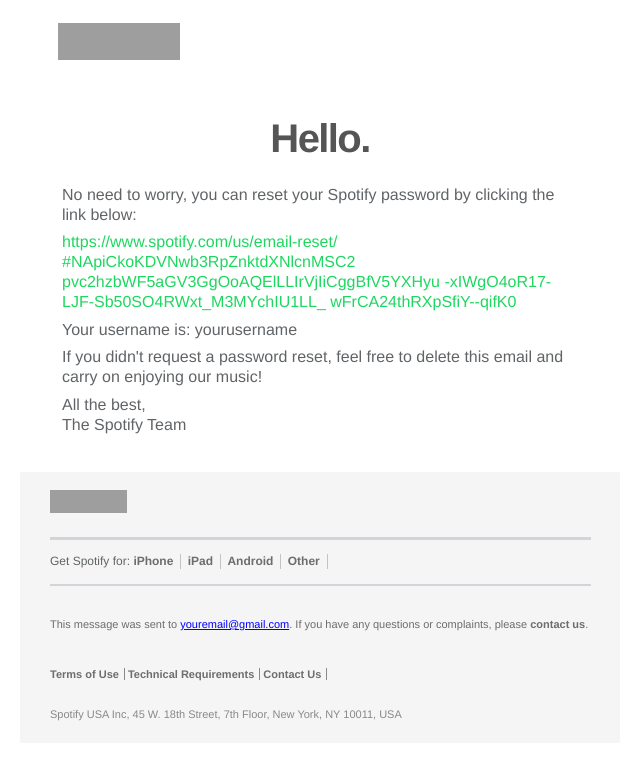
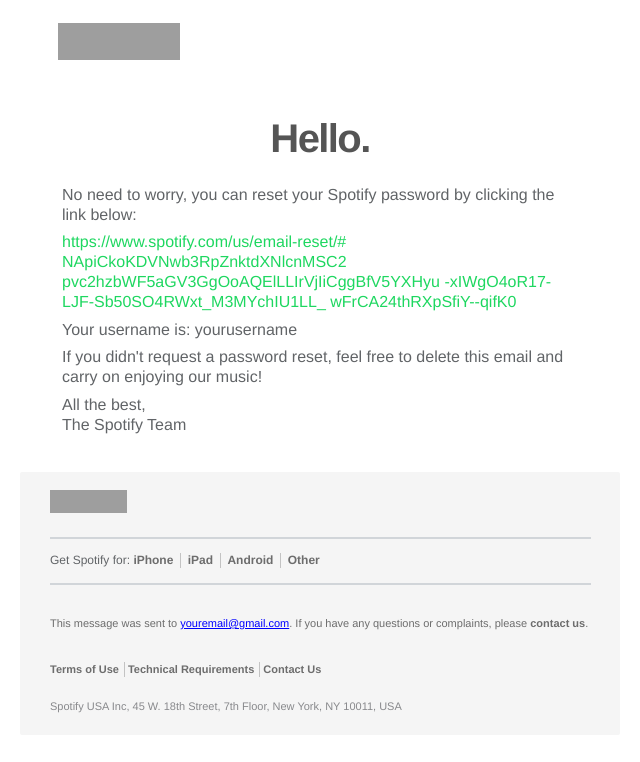
Before and after one commit to jmayheww/spotify-reset-password-template, a plain HTML site: page index.html in a window 1280 px wide. Shown: the whole page, without its empty margins (320-960 px from the left). Drawn offline with Linux system fonts and the light colour scheme; grey boxes are pictures that could not be loaded.

Commit message:
remove transparent columns from contact links

```diff
--- a/index.html
+++ b/index.html
@@ -174,9 +174,9 @@
                                                     <a href="https://www.spotify.com/us/email-reset/#NApiCkoKDVNwb3RpZnktdXNlcnMSC2pvc2hzbWF5aGV3GgOoAQElLLIrVjIiCggBfV5YXHyu-xIWgO4oR17-LJF-Sb50SO4RWxt_M3MYchIU1LL_wFrCA24thRXpSfiY--qifK0"
                                                         style="border:none; margin:0px; padding:0px; text-decoration:none; font-family:Circular,'Helvetica Neue',Helvetica,Arial,sans-serif; font-weight:200; text-align:left; color:rgb(30,215,96); line-height:20px;">
                                                         <span>
-                                                            https://www.spotify.com/us/email-reset/
+                                                            https://www.spotify.com/us/email-reset/#
                                                         </span>
-                                                        <span>#NApiCkoKDVNwb3RpZnktdXNlcnMSC2</span>
+                                                        <span>NApiCkoKDVNwb3RpZnktdXNlcnMSC2</span>
                                                         <span>pvc2hzbWF5aGV3GgOoAQElLLIrVjIiCggBfV5YXHyu</span>
                                                         <span>-xIWgO4oR17-LJF-Sb50SO4RWxt_M3MYchIU1LL_</span>
                                                         wFrCA24thRXpSfiY--qifK0
@@ -210,7 +210,7 @@
                                     </td>
                                 </tr>
                                 <tr>
-                                    <td align="left" valign="middle" style="padding: 0 0 0 0;" width="80%">
+                                    <td align="left" valign="middle" style="padding: 0 0 0 0;" width="100%">
                                         <table cellpadding="0" cellspacing="0" border="0" role="presentation"
                                             width="100%"
                                             style="border:none;margin:0px;padding:0px;border-collapse:collapse;width:100%;height:30px; max-width: 600px;">
@@ -289,8 +289,7 @@
                                 <tr>
                                     <td align="left" valign="middle" style="padding: 0 0 0 0;" width="5%">
                                     <td align="center" valign="middle"
-                                        style="border: 1px solid rgb(209,213,217); padding: 1px 0 0 0 ; height:0px;background-color:rgb(209,213,217);"
-                                        width="90%">
+                                        style="border: 1px solid rgb(209,213,217); padding: 0 0 0 0 ;" width="90%">
                                     </td>
                                     <td align="right" valign="middle" style="padding: 0 0 0 0;" width="5%">
                                 </tr>
@@ -321,7 +320,7 @@
                                             target="_blank"
                                             data-saferedirecturl="https://www.google.com/url?q=https://itunes.apple.com/app/spotify-music/id324684580&amp;source=gmail&amp;ust=1701079918818000&amp;usg=AOvVaw0Q_DjUerHdrtNqii6Bdny3">Android</a>
                                         <a href="https://itunes.apple.com/app/spotify-music/id324684580"
-                                            style="border-style:none solid none none;border-right-width:1px;border-left-width:1px;border-right-color:rgb(195,195,195);border-left-color:transparent;margin:0px;padding:0px 7px 0px 3px;text-decoration:none;display:inline-block;color:rgb(109,109,109);font-weight:bold"
+                                            style="border-style:none solid none none;border-right-width:0px;border-left-width:1px;border-right-color:rgb(195,195,195);border-left-color:transparent;margin:0px;padding:0px 7px 0px 3px;text-decoration:none;display:inline-block;color:rgb(109,109,109);font-weight:bold"
                                             target="_blank"
                                             data-saferedirecturl="https://www.google.com/url?q=https://itunes.apple.com/app/spotify-music/id324684580&amp;source=gmail&amp;ust=1701079918818000&amp;usg=AOvVaw0Q_DjUerHdrtNqii6Bdny3">Other</a>
 
@@ -392,14 +391,14 @@
                                     </td>
 
                                     <td align="center" valign="middle"
-                                        style="border:none;margin:0px;padding:0px;font-family:Circular,'Helvetica Neue',Helvetica,Arial,sans-serif;font-weight:200;text-align:left;text-decoration:none;font-size:11px;line-height:2em;color:rgb(136,137,140)"
+                                        style="border:none;margin:0px;padding:0px;font-family:Circular,'Helvetica Neue',Helvetica,Arial,sans-serif;font-weight:200;text-align:left;text-decoration:none;font-size:11px;line-height:15px;color:rgb(136,137,140)"
                                         width="90%">
 
                                         <a href="https://www.spotify.com/us/legal/end-user-agreement/"
                                             style="color:rgb(109,109,109);text-decoration:none;" target="_blank"
                                             data-saferedirecturl="https://www.google.com/url?q=https://www.spotify.com/us/legal/end-user-agreement/&amp;source=gmail&amp;ust=1700889872732000&amp;usg=AOvVaw2P7yYOT1CbISUGLal60d1U">
                                             <span
-                                                style="color:rgb(109,109,109); font-weight:bold; border-right: 1px solid rgb(136,137,140); padding-right: 5px;">Terms
+                                                style="border-style:none solid none none;border-right-width:1px;border-right-color:rgb(195,195,195);margin:0px;padding:0px 5px 0px 0px;text-decoration:none;display:inline-block;color:rgb(109,109,109);font-weight:bold;">Terms
                                                 of Use</span>
                                         </a>
 
@@ -407,7 +406,7 @@
                                             style="color:rgb(109,109,109);text-decoration:none;" target="_blank"
                                             data-saferedirecturl="https://www.google.com/url?q=https://www.spotify.com/us/legal/end-user-agreement/&amp;source=gmail&amp;ust=1700889872732000&amp;usg=AOvVaw2P7yYOT1CbISUGLal60d1U">
                                             <span
-                                                style="color:rgb(109,109,109); font-weight:bold; border-right: 1px solid rgb(136,137,140); padding-right: 5px;">Technical
+                                                style="border-style:none solid none none;border-right-width:1px;border-left-width:1px;border-right-color:rgb(195,195,195);border-left-color:transparent;margin:0px;padding:0px 5px 0px 0px;text-decoration:none;display:inline-block;color:rgb(109,109,109);font-weight:bold;">Technical
                                                 Requirements</span>
 
                                         </a>
@@ -416,11 +415,10 @@
                                             style="color:rgb(109,109,109);text-decoration:none;" target="_blank"
                                             data-saferedirecturl="https://www.google.com/url?q=https://www.spotify.com/us/legal/end-user-agreement/&amp;source=gmail&amp;ust=1700889872732000&amp;usg=AOvVaw2P7yYOT1CbISUGLal60d1U">
                                             <span
-                                                style="color:rgb(109,109,109); font-weight:bold; border-right: 1px solid rgb(136,137,140); padding-right: 5px;">Contact
+                                                style="color:rgb(109,109,109); font-weight:bold; padding-right: 0px;">Contact
                                                 Us</span>
 
                                         </a>
-
 
                                     </td>
                                     <td align="right" valign="middle" style="padding: 0 0 0 0;" width="5%">
```
